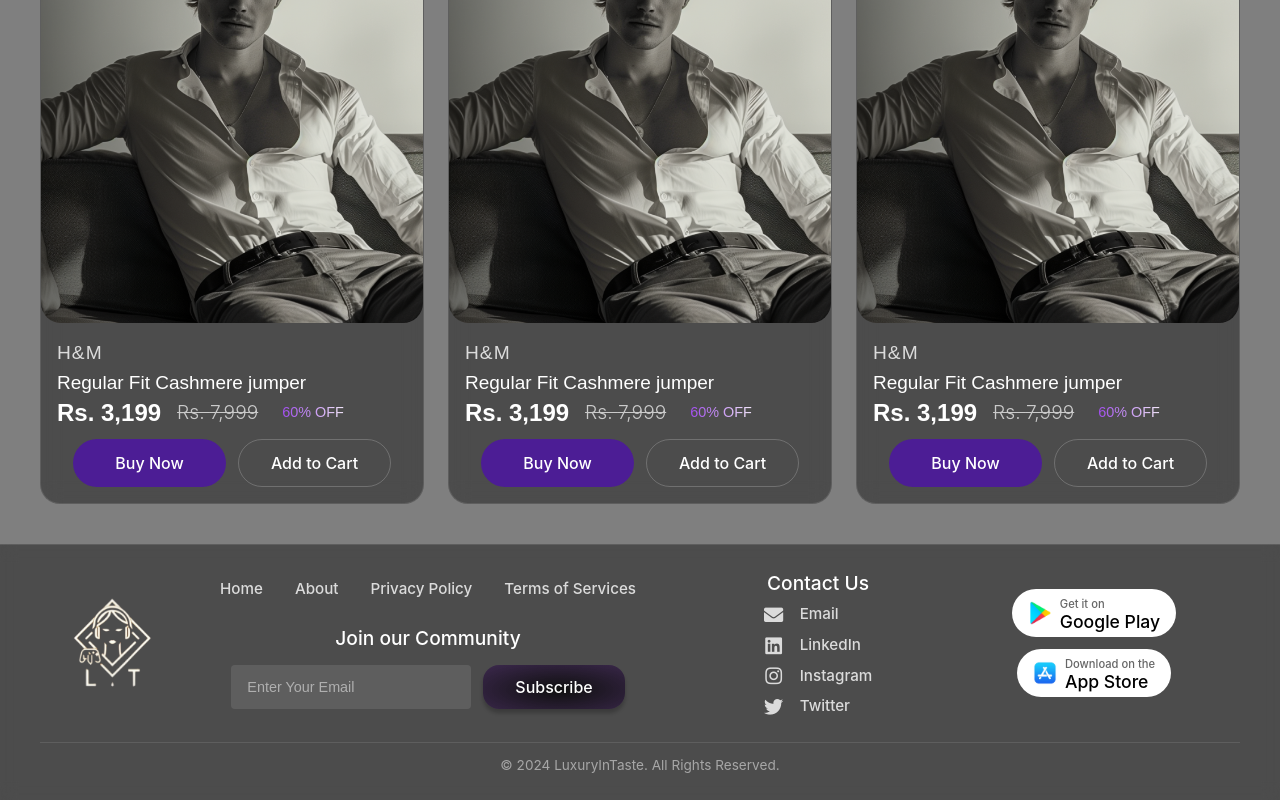
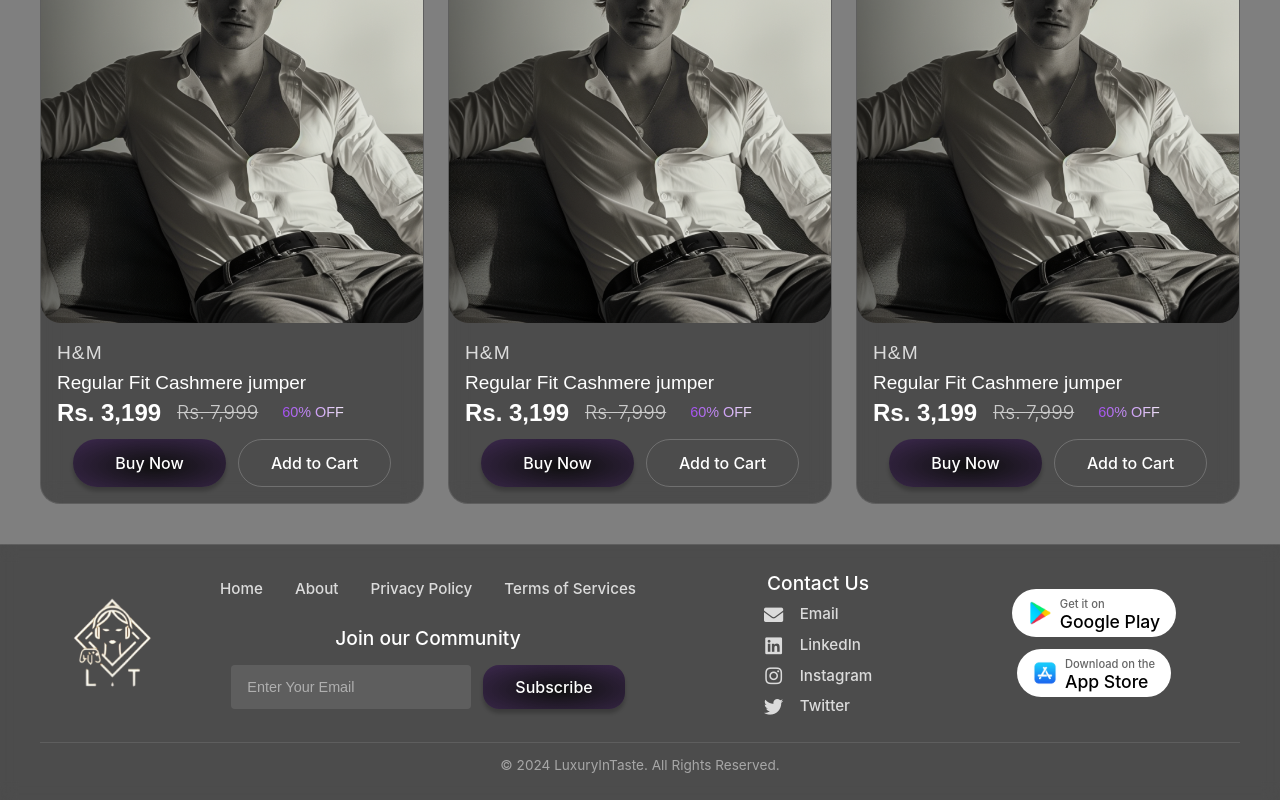
Before and after one commit to luxuryintaste-LIT/lit-ecommerce-backend, a React (Vite) app: page / in a window 1280 px wide. Shown: the part 1112-1912 px from the top of the page. Built offline with nearby package versions, Linux system fonts and the light colour scheme.

Commit message:
changes made

```diff
--- a/src/styles/ProductCard.css
+++ b/src/styles/ProductCard.css
@@ -123,7 +123,8 @@
 }
 
 .buy-now {
-  background: #4C1D95;
+  background: radial-gradient(309.68% 308.36% at 53.98% 55.95%, rgba(0, 0, 0, 0.80) 0%, rgba(147, 51, 234, 0.40) 50%);
+  box-shadow: 0px 4px 4px 0px rgba(0, 0, 0, 0.25);
   color: white;
   border: none;
   text-decoration: none;
```
